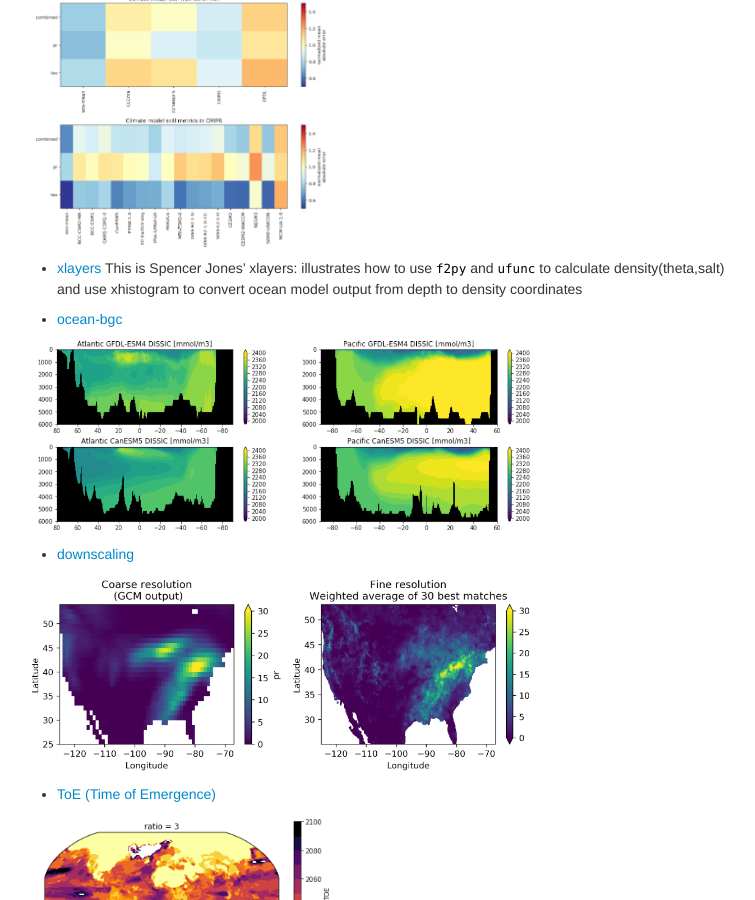
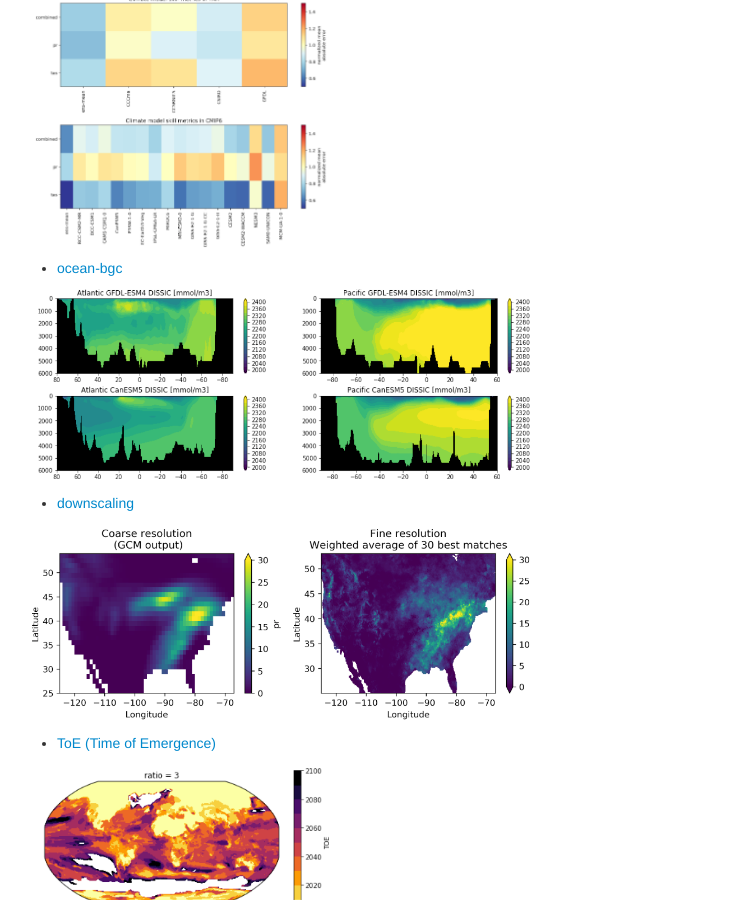
Before and after one commit to naomi-henderson/naomi-henderson.github.io, a Jekyll site: the page built from pages/tutorial2.md, in a window 1280 px wide and 900 px high, scrolled down 892 px. Shown: the whole window, without its empty margins (258-1013 px from the left). Built offline with Jekyll 4.4.1, drawn with Linux system fonts in a browser that asks for light colours.

Commit message:
removed xlayers - no finegrid available

```diff
--- a/pages/tutorial2.md
+++ b/pages/tutorial2.md
@@ -24,9 +24,6 @@ git clone <link>
 
 - [multigen](https://github.com/hdrake/cmip6hack-multigen/blob/master/notebooks/1_multigenerational_skill_seasonal.ipynb)
 <p align="left"><img src="/assets/multigen.png" width="300"></p>
-
-- [xlayers](https://github.com/cspencerjones/xlayers/blob/master/notebooks/Test_Packaging.ipynb)
-This is Spencer Jones' xlayers: illustrates how to use `f2py` and `ufunc` to calculate density(theta,salt) and use xhistogram to convert ocean model output from depth to density coordinates
 
 - [ocean-bgc](https://github.com/mfreilich1/cmip6hack-ocean-bgc/blob/master/notebooks/jml_dissic_prereg_allmodels.ipynb)
 <p align="left"><img src="/assets/dissic.png" width="500"></p>
```
